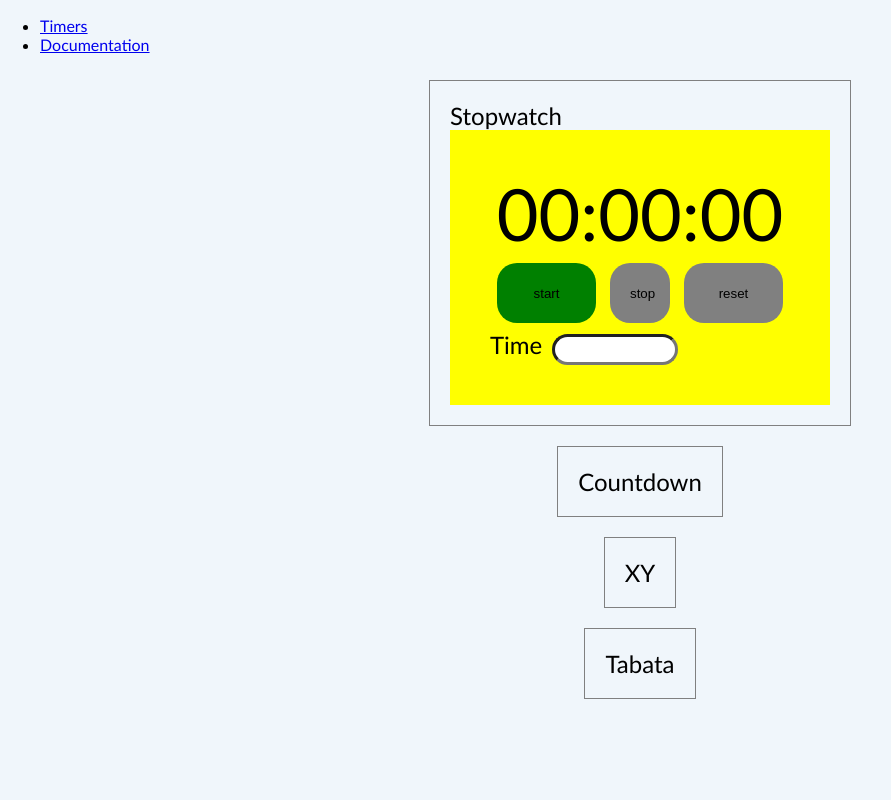
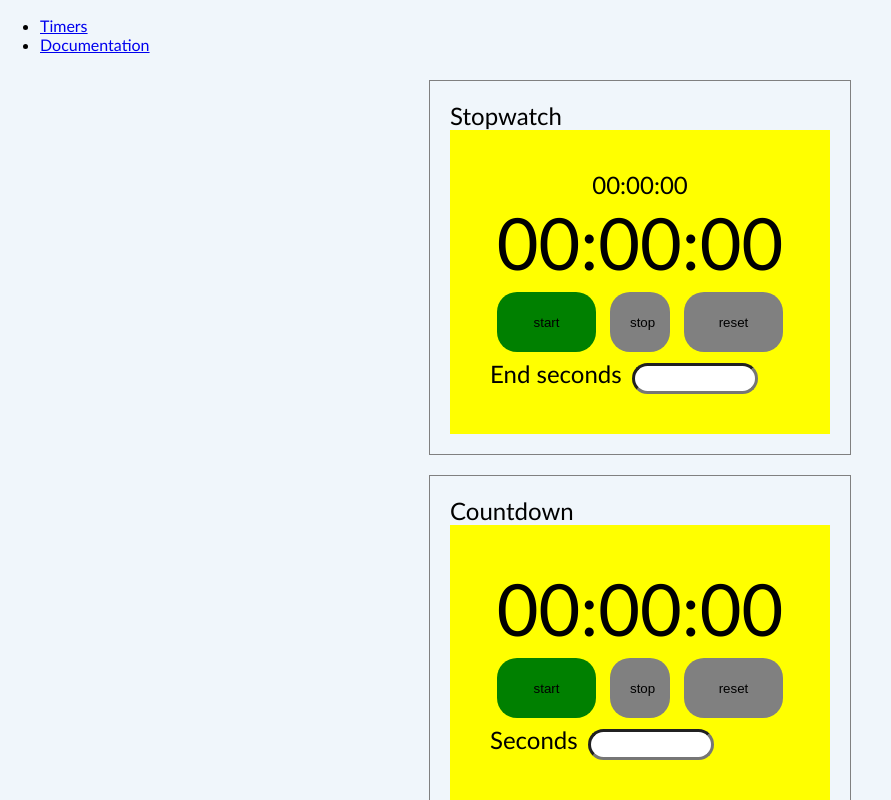
Before and after one commit to prof-tejera/assignment-1-karendolan, a React (Create React App) app: page / in a window 1280 px wide. Shown: the whole page, without its empty margins (0-891 px from the left). Built offline with nearby package versions, Linux system fonts and the light colour scheme.

Commit message:
more Panel

```diff
--- a/src/components/generic/DisplayTime.js
+++ b/src/components/generic/DisplayTime.js
@@ -2,22 +2,34 @@ import React from "react";
 import PropTypes from "prop-types";
 import styled from "styled-components";
 
+const fontSizeMap = {
+  small: '.8em',
+  medium: '1em',
+  large: '3em',
+};
+
 const Container = styled.div`
   text-align: center;
-  font-size: 3em;
+  font-size: ${(props) => props.size};
+`;
+
+const Label = styled.span`
+  margin-right: 5px;
 `;
 
 class DisplayTime extends React.Component {
   render() {
     // const seconds = 7446; //2hr, 4 min, 6 secs
-    const { seconds } = this.props;
+    const { seconds, label } = this.props;
+    const size = fontSizeMap[this.props.size];
     // TODO: Move this to Utils area?
     // Split the seconds into Hour :  Min : Sec
     const hour = Math.floor(seconds / (60 * 60));
     const min = Math.floor(seconds % (60 * 60) / 60);
     const sec = Math.floor(seconds % (60 * 60) % 60);
     return (
-      <Container>
+      <Container size={size}>
+        {label && <Label>{label}</Label>}
         {('00' + hour).slice(-2)}
         :
         {('00' + min).slice(-2)}
@@ -38,16 +50,33 @@ DisplayTime.docs =   {
         description: "Changes the time diplayed",
         type: "integer",
         defaultValue: 0,
+      },
+      {
+        prop: 'label',
+        key: 'label',
+        description: 'Optional label for display time',
+        type: 'string',
+        defaultValue: 'none',
+      },
+      {
+        prop: 'size',
+        key: 'size',
+        description: 'Size of display time',
+        type: 'string',
+        defaultValue: 'medium',
       }
     ]
 }
 
 DisplayTime.propTypes = {
   seconds: PropTypes.number,
+  label: PropTypes.string,
+  size: PropTypes.string,
 };
 
 DisplayTime.defaultProps = {
   seconds: 0,
+  size: 'medium'
 };
 
 export default DisplayTime;
--- a/src/components/generic/Panel.js
+++ b/src/components/generic/Panel.js
@@ -26,12 +26,10 @@
 
  class Panel extends React.Component {
    render() {
-     const {seconds, inputs, onStart, onStop, status} = this.props;
+     const {seconds, curSecond, inputs, displayTimes, onStart, onStop, status} = this.props;
      return (
        <PanelStyle>
-        <DisplayTime
-          seconds={seconds}
-        />
+        {displayTimes}
         <div>
           <ButtonPanel
             status={status}
--- a/src/components/timers/Countdown.js
+++ b/src/components/timers/Countdown.js
@@ -1,8 +1,60 @@
 import React from "react";
 
+// Import components
+import Panel from "../generic/Panel";
+import Input from "../generic/Input";
+import DisplayTime from "../generic/DisplayTime";
+
 class Countdown extends React.Component {
+  constructor(props) {
+    super(props);
+    this.state = {
+      seconds: 0,
+      curSecond: 0,
+    };
+  }
+
+  onChange = (event) => {
+    const num = parseInt(event.target.value);
+    this.setState(
+      {seconds: num > 0 ? num : 0,
+      curSecond: num > 0 ? num : 0}
+    );
+  }
+
   render() {
-    return null;
+    const {seconds, curSecond} = this.state;
+    const timerTitle = "Stopwatch";
+    const inputs = [
+         <Input
+          onChange={this.onChange}
+          label="Seconds"
+          name="seconds"
+          value={seconds}
+        />
+    ];
+
+    const displayTimes = [
+      <DisplayTime
+        seconds={curSecond}
+        size='large'
+      />
+    ]
+
+    return (
+      <div>
+        <Panel
+            timerTitle={timerTitle}
+            seconds={seconds}
+            curSecond={curSecond}
+            inputs={inputs}
+            displayTimes={displayTimes}
+            // onStart={onStartHandler}
+            // onStop={onStopHandler}
+            // onPause={onPauseHandler}
+        />
+      </div>
+    );
   }
 }
 
--- a/src/components/timers/Stopwatch.js
+++ b/src/components/timers/Stopwatch.js
@@ -3,6 +3,7 @@ import React from "react";
 // Import components
 import Panel from "../generic/Panel";
 import Input from "../generic/Input";
+import DisplayTime from "../generic/DisplayTime";
 
 class Stopwatch extends React.Component {
   constructor(props) {
@@ -24,14 +25,27 @@ class Stopwatch extends React.Component {
     const inputs = [
          <Input
           onChange={this.onChange}
-          label="Time"
+          label="End seconds"
           name="seconds"
           value={seconds}
         />
     ];
+
+    const displayTimes = [
+      <DisplayTime
+        label=""
+        seconds={seconds}
+      />,
+      <DisplayTime
+        seconds={curSecond}
+        size='large'
+      />
+    ]
+
     return (
       <div>
         <Panel
+            displayTimes={displayTimes}
             timerTitle={timerTitle}
             seconds={seconds}
             curSecond={curSecond}
```
